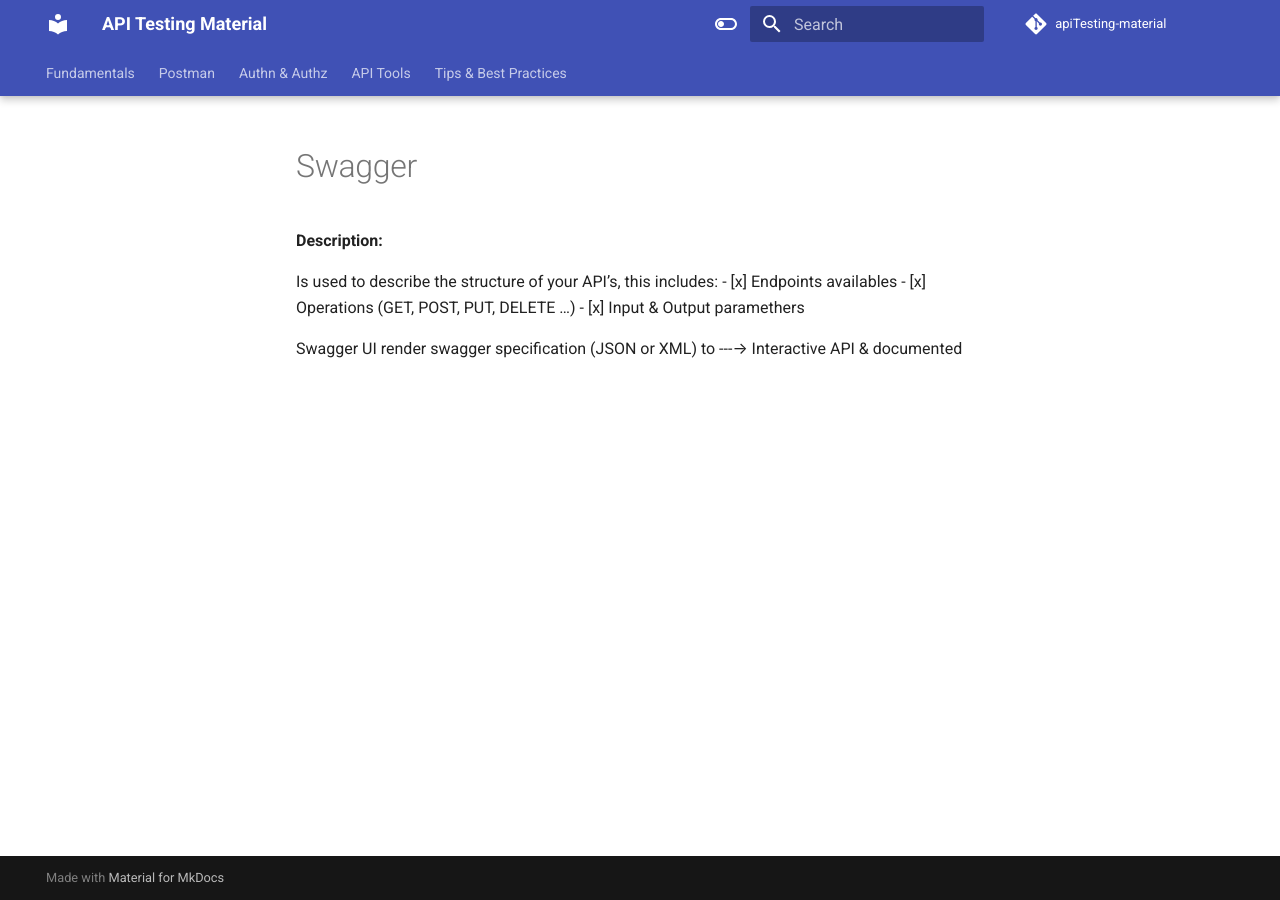
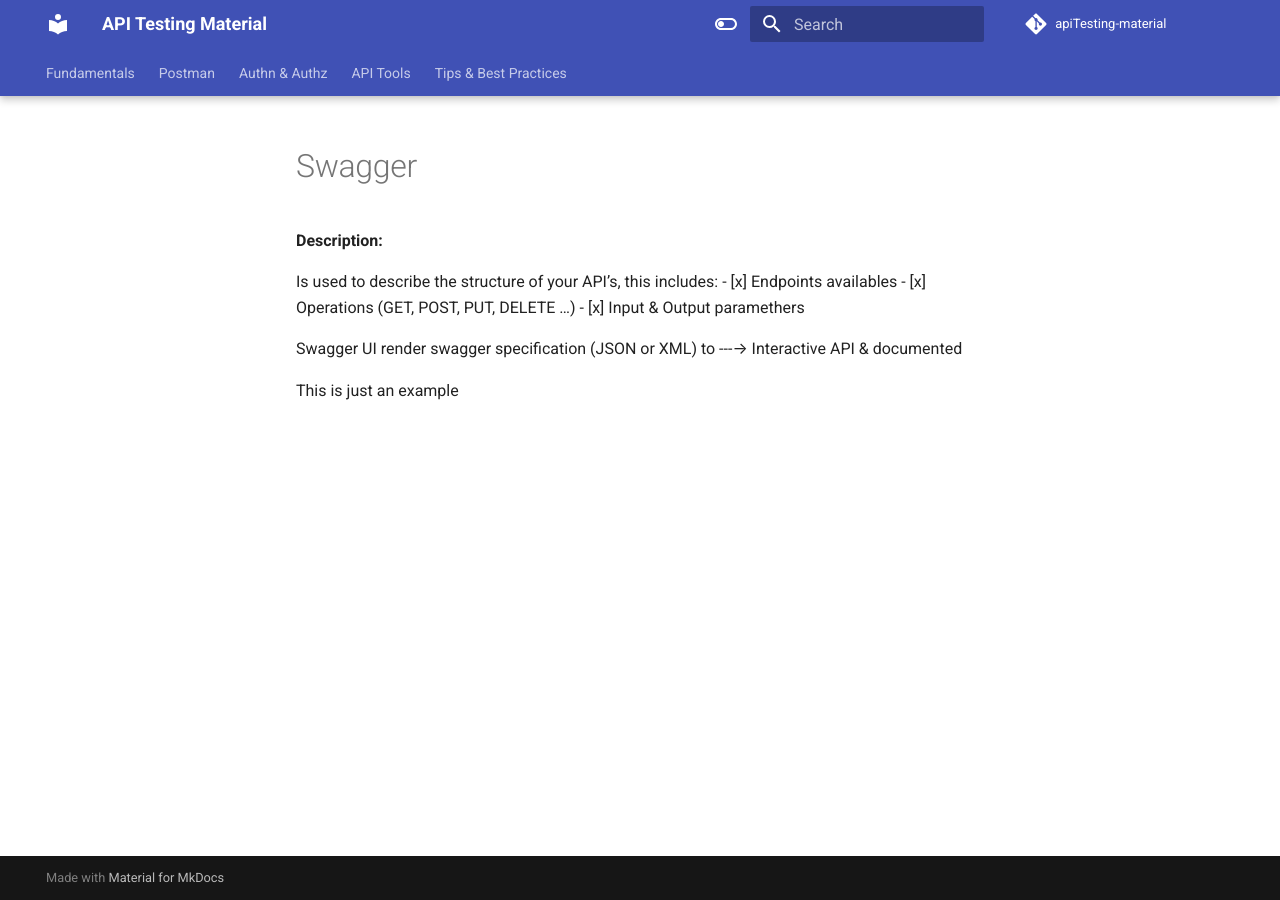
Before and after one commit to fabianpg95/apiTesting-material, an MkDocs documentation site: the page built from docs/API-docum/swagger.md, in a window 1280 px wide. Built offline with MkDocs 1.6.1 and Material for MkDocs 9.7.7, drawn with Linux system fonts in a browser that asks for light colours; comment, search, counter and statistics services are not loaded.

Commit message:
Add change just for draft

```diff
--- a/docs/API-docum/swagger.md
+++ b/docs/API-docum/swagger.md
@@ -6,3 +6,5 @@
 - [x] Input & Output paramethers
 
 Swagger UI render swagger specification (JSON or XML) to ---→ Interactive API & documented
+
+This is just an example
```
